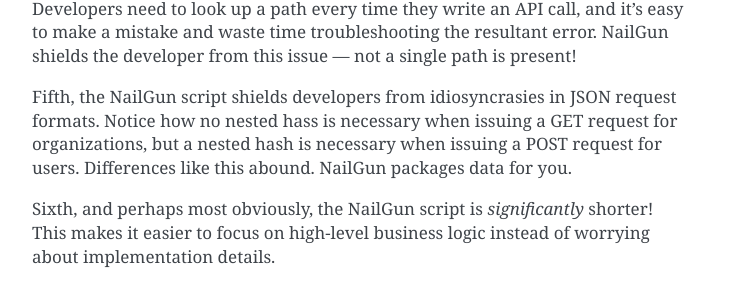
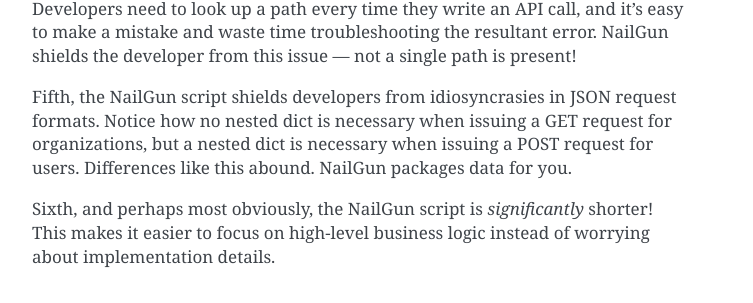
Before and after one commit to SatelliteQE/nailgun, a Sphinx documentation site: the page built from docs/examples.rst, in a window 1280 px wide and 900 px high, scrolled down 11979 px. Shown: the part 546-849 px from the top of the window, without its empty margins (388-1141 px from the left). Built offline with Sphinx 7.4.7, drawn with Linux system fonts in a browser that asks for light colours.

Commit message:
Fix typos in documentation
One of the sample scripts in the documentation is missing a call to the
`create()` method. Add this missing method call.

One of the paragraphs mentions a "hass". This is a typo of "hash". Change the
word to "dict", which will likely be more familiar term to Python users.

```diff
--- a/docs/create_user_nailgun.py
+++ b/docs/create_user_nailgun.py
@@ -23,7 +23,7 @@
             mail='alice@example.com',
             organization=[org],
             password='hackme',
-        )
+        ).create()
         pprint(user.get_values())  # e.g. {'login': 'Alice', …}
 
 
--- a/docs/examples.rst
+++ b/docs/examples.rst
@@ -383,8 +383,8 @@
 NailGun shields the developer from this issue — not a single path is present!
 
 Fifth, the NailGun script shields developers from idiosyncrasies in JSON request
-formats. Notice how no nested hass is necessary when issuing a GET request for
-organizations, but a nested hash is necessary when issuing a POST request for
+formats. Notice how no nested dict is necessary when issuing a GET request for
+organizations, but a nested dict is necessary when issuing a POST request for
 users. Differences like this abound. NailGun packages data for you.
 
 Sixth, and perhaps most obviously, the NailGun script is *significantly*
```
